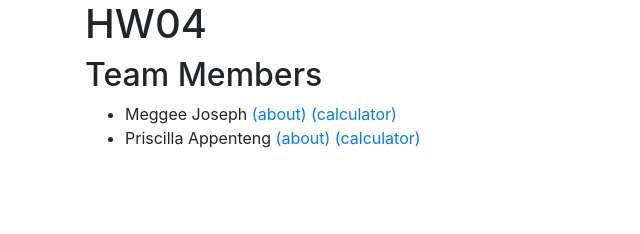
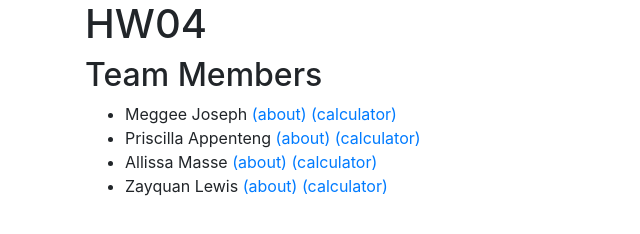
Before and after one commit to meggeejoseph/TheBAB, a plain HTML site: page about.html in a window 1280 px wide. Shown: the whole page, without its empty margins (0-640 px from the left). Drawn offline with nearby package versions, Linux system fonts and the light colour scheme.

Commit message:
Update about.html

```diff
--- a/about.html
+++ b/about.html
@@ -22,6 +22,14 @@
         <a href="aboutLuis.html">(about)</a>
         <a href="calcLuis.html">(calculator)</a>
     </li>
+    <li> Allissa Masse
+        <a href="aboutLuis.html">(about)</a>
+        <a href="calcLuis.html">(calculator)</a>
+    </li>
+    <li> Zayquan Lewis
+        <a href="aboutLuis.html">(about)</a>
+        <a href="calcLuis.html">(calculator)</a>
+    </li>
     </ul>
 
  <!-- Optional JavaScript -->
```
